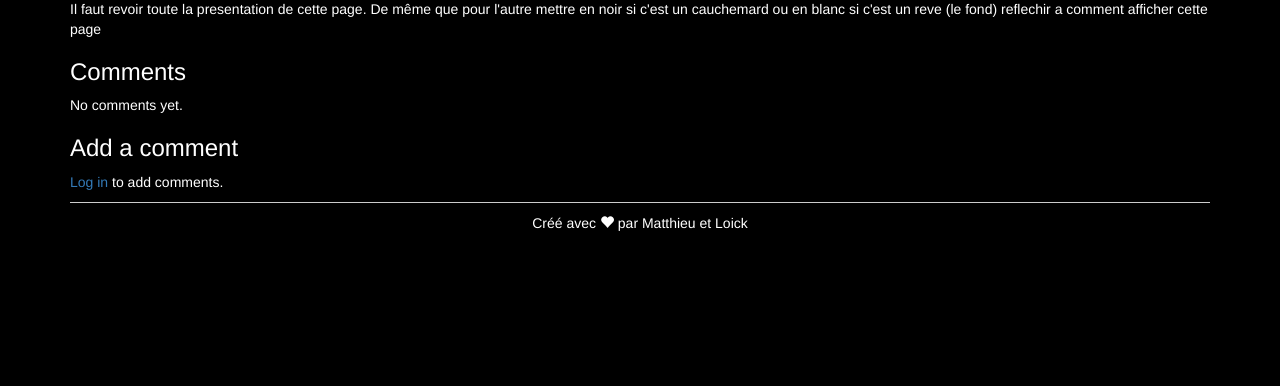
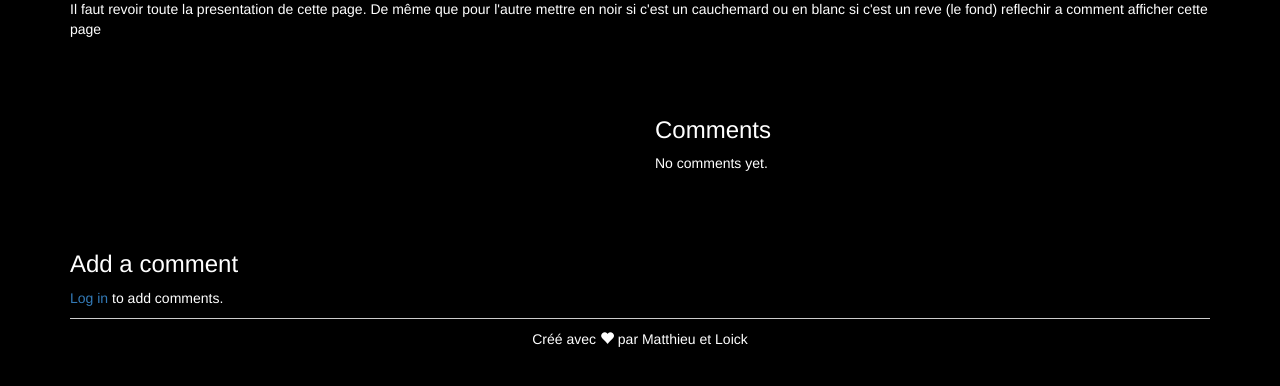
Before and after one commit to polytechlyon-isi2/SellDreams, a PHP site: template views/article.html.twig in a window 1280 px wide. Shown: the part 51-437 px from the top of the page. Run offline with PHP 8.4, Linux system fonts and the light colour scheme; the template is opened without the code that fills it, so the values that code supplies are empty; some libraries are stand-ins or nearby versions.

Commit message:
mise en forme article a continuer

```diff
--- a/views/article.html.twig
+++ b/views/article.html.twig
@@ -5,15 +5,23 @@
 <p>Il faut revoir toute la presentation de cette page.
     De même que pour l'autre mettre en noir si c'est un cauchemard ou en blanc si c'est un reve (le fond)
     reflechir a comment afficher cette page
+    <div class="jumbotron">
+        <div class="row">
+            <div class="col-md-6">
                 <h2>{{ article.title }}</h2>
                 <p>{{ article.content }}</p>
+                <img src="{{ app.request.basepath }}{{ article.img }}" alt="">
+            </div>
+            <div class="col-md-6">
                 <h3>Comments</h3>
                 {% for comment in comments %}
                     <strong>{{ comment.author.username }}</strong> said : {{ comment.content }}<br>
                 {% else %}
                     No comments yet.
                 {% endfor %}
-
+            </div>
+        </div>
+    </div>
     <h3>Add a comment</h3>
     {% if commentForm %}
         {{ form_start(commentForm) }}
--- a/views/article_form.html.twig
+++ b/views/article_form.html.twig
@@ -12,7 +12,7 @@
 
 <div class="well">
 {{ form_start(articleForm, { 'attr': {'class': 'form-horizontal'} }) }}
-    <div class="form-group">
+    <div class="form-group">-++-
         {{ form_label(articleForm.title, null, { 'label_attr':  {
             'class': 'col-sm-4 control-label'
         }}) }}
--- a/views/categorie.html.twig
+++ b/views/categorie.html.twig
@@ -13,7 +13,6 @@
                         <img src="{{ app.request.basepath }}{{ article.img }}" alt=""><h2>{{ article.title }}</h2>
                         <p>{{ article.value }}$</p>
                     </a>
-
                 </div>
                 {% endfor %}
             </div>
--- a/web/css/selldreams.css
+++ b/web/css/selldreams.css
@@ -2,6 +2,15 @@ body {
     padding-top: 50px;
     background-color: black;
     color: white;
+}
+
+.jumbotron {
+    background-color: black;
+    color: white;
+}
+
+.jumbotron img {
+    width: 350px;
 }
 
 .footer {
```
Lines whose indentation alone changed are shown as unchanged.
